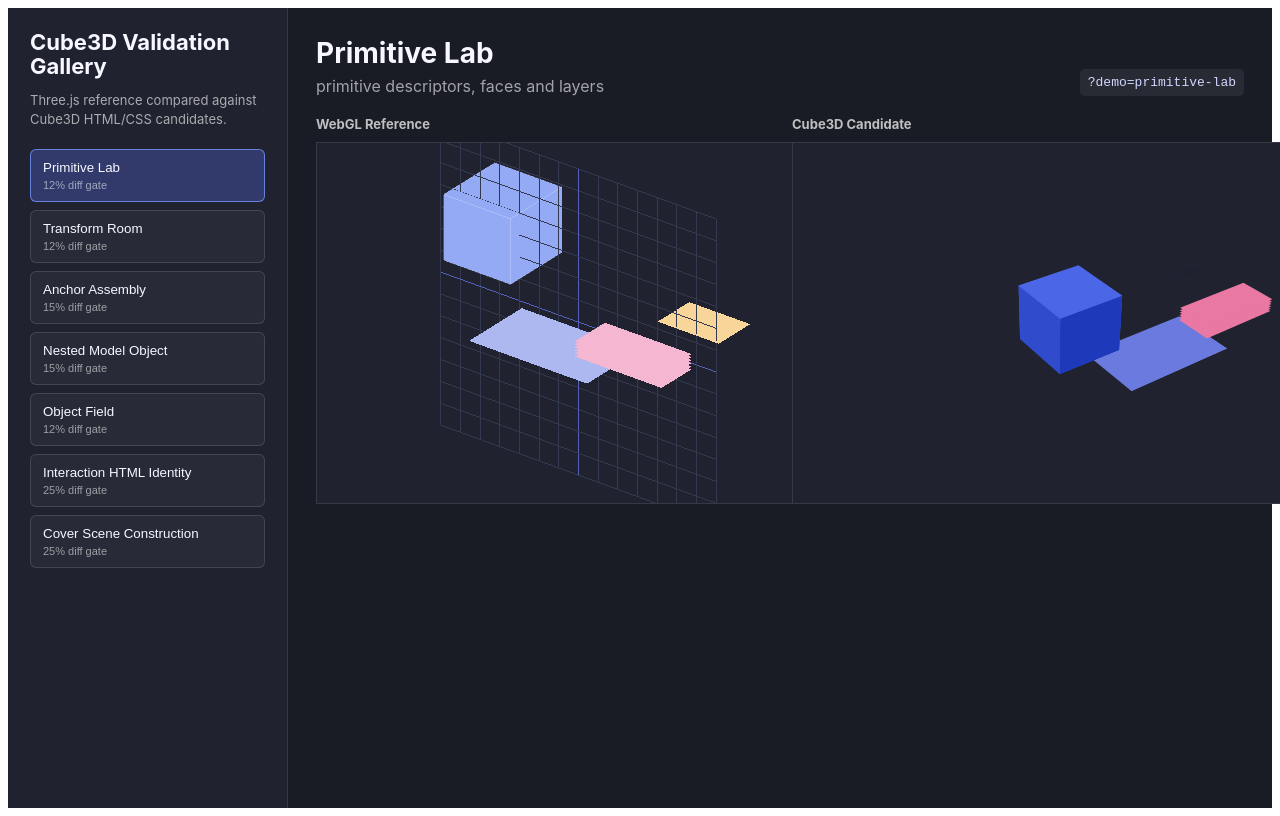
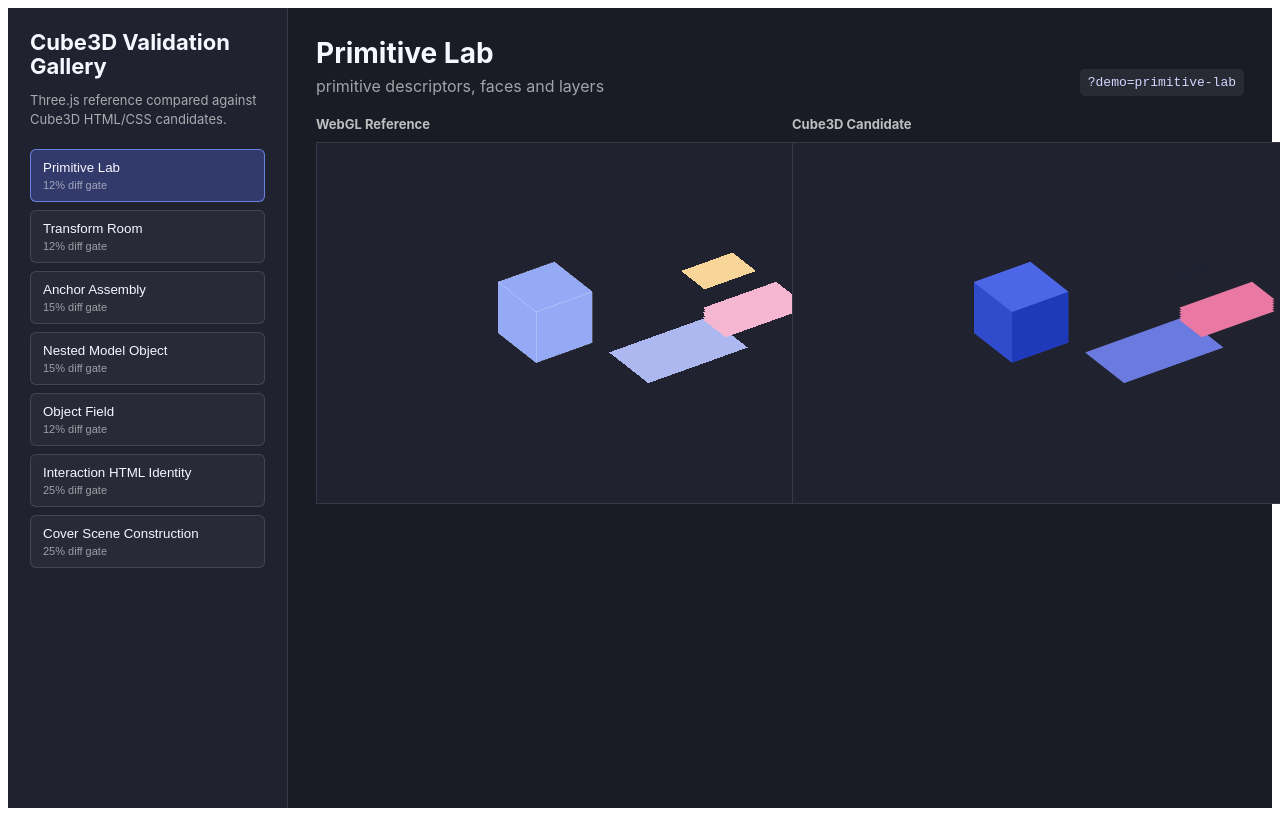
Before and after one commit to shezw/cube3d-react, a React (Vite) app in the folder packages/react-example/: page / in a window 1280 px wide. Shown: the top 816 px of the page. Built offline with nearby package versions, Linux system fonts and the light colour scheme.

Commit message:
Fix WebGL reference projection validation
- Replace full-panel diff gate with per-object projected bounds checks

- Normalize primitive face descriptors and React face placement around descriptor centers

- Align Three.js reference camera with CSS Y-down projection

```diff
--- a/packages/core/src/index.ts
+++ b/packages/core/src/index.ts
@@ -552,7 +552,7 @@ export function getPrimitiveFaces(primitive: Primitive): FaceDescriptor[] {
     return [{
       direction: 'front',
       size: primitive.size,
-      transform: normalizeTransform(),
+      transform: normalizeTransform({ position: { x: primitive.size.x / 2, y: primitive.size.y / 2, z: 0 } }),
       material: primitive.material,
       shade: 0,
     }];
@@ -560,7 +560,13 @@ export function getPrimitiveFaces(primitive: Primitive): FaceDescriptor[] {
   return Array.from({ length: Math.max(1, primitive.layers) }, (_, index) => ({
     direction: 'front' as const,
     size: primitive.size,
-    transform: normalizeTransform({ position: { z: primitive.layers <= 1 ? 0 : (primitive.depth / (primitive.layers - 1)) * index } }),
+    transform: normalizeTransform({
+      position: {
+        x: primitive.size.x / 2,
+        y: primitive.size.y / 2,
+        z: primitive.layers <= 1 ? 0 : (primitive.depth / (primitive.layers - 1)) * index,
+      },
+    }),
     material: primitive.material,
     shade: 0,
   }));
--- a/packages/react-example/src/demos/CubeCandidate.tsx
+++ b/packages/react-example/src/demos/CubeCandidate.tsx
@@ -25,7 +25,7 @@ export function CubeCandidate({ spec }: { spec: DemoSpec }) {
       data-design-node-count={designNodeCount}
       style={candidateShellStyle}
     >
-      <Scene3D perspective={780} origin="50% 45%" style={{ width: stageSize.width, height: stageSize.height }}>
+      <Scene3D perspective={100000} origin="50% 50%" style={{ width: stageSize.width, height: stageSize.height }}>
         <Space3D position={{ x: 178, y: 86, z: 0 }} rotation={{ x: 58, z: -34 }} size={{ x: 300, y: 230, z: 180 }}>
           <CandidateContent spec={spec} model={model} />
         </Space3D>
--- a/packages/react-example/src/demos/ThreeReference.tsx
+++ b/packages/react-example/src/demos/ThreeReference.tsx
@@ -9,7 +9,7 @@
 
 import React, { useEffect, useRef } from 'react';
 import * as THREE from 'three';
-import { getPrimitiveFaces, type FaceDescriptor, type Material, type Primitive, type SceneNode } from '@cube3d/core';
+import { getPrimitiveBounds, getPrimitiveFaces, type FaceDescriptor, type Material, type Primitive, type SceneNode } from '@cube3d/core';
 import { createSceneFromSpec } from './sceneFactory';
 import { stageSize, type DemoSpec } from './registry';
 
@@ -28,31 +28,38 @@ export function ThreeReference({ spec }: { spec: DemoSpec }) {
     host.replaceChildren(renderer.domElement);
 
     const scene = new THREE.Scene();
-    const camera = new THREE.OrthographicCamera(-210, 210, 145, -145, 1, 1000);
-    camera.position.set(260, 230, 340);
+    const camera = new THREE.OrthographicCamera(0, stageSize.width, 0, stageSize.height, -2000, 2000);
+    camera.position.set(0, 0, 1000);
     camera.lookAt(0, 0, 0);
 
-    addGrid(scene);
+    const root = createSceneFromSpec(spec);
+    const rootPivot = new THREE.Group();
+    rootPivot.matrixAutoUpdate = false;
+    rootPivot.matrix.copy(cssMatrix(
+      { position: { x: 178, y: 86, z: 0 }, rotation: { x: 58, y: 0, z: -34 }, scale: { x: 1, y: 1, z: 1 } },
+      { x: 150, y: 115, z: 0 },
+    ));
+    scene.add(rootPivot);
 
-    const root = createSceneFromSpec(spec);
-    const rootGroup = new THREE.Group();
-    rootGroup.position.set(-150, 0, -100);
-    scene.add(rootGroup);
-    addSceneNode(rootGroup, root);
+    addSceneNode(rootPivot, root);
 
     renderer.render(scene, camera);
+    rootPivot.updateMatrixWorld(true);
+    host.dataset.referenceBounds = JSON.stringify(collectReferenceBounds(rootPivot, camera, renderer.domElement));
     return () => renderer.dispose();
   }, [spec]);
 
   return <div ref={hostRef} data-reference-canvas data-design-spec={spec.id} style={panelStyle} />;
 }
 
-function addSceneNode(parent: THREE.Object3D, node: SceneNode) {
+function addSceneNode(parent: THREE.Object3D, node: SceneNode, parentPath?: string) {
+  const path = parentPath ? `${parentPath}/${node.id}` : node.id;
   const group = new THREE.Group();
   group.name = node.id;
-  group.position.set(node.transform.position.x, node.transform.position.z, node.transform.position.y);
-  group.rotation.set(degrees(node.transform.rotation.x), degrees(node.transform.rotation.z), degrees(node.transform.rotation.y));
-  group.scale.set(node.transform.scale.x, node.transform.scale.y, node.transform.scale.z);
+  group.userData.cube3dPath = path;
+  group.userData.cube3dPrimitive = node.primitive;
+  group.matrixAutoUpdate = false;
+  group.matrix.copy(cssMatrix(node.transform, primitiveOrigin(node)));
   parent.add(group);
 
   if (node.primitive) {
@@ -60,18 +67,66 @@ function addSceneNode(parent: THREE.Object3D, node: SceneNode) {
   }
 
   for (const child of node.children ?? []) {
-    addSceneNode(group, child);
+    addSceneNode(group, child, path);
   }
 
   addAnchorMarkers(group, node);
 }
 
+function collectReferenceBounds(root: THREE.Object3D, camera: THREE.Camera, canvas: HTMLCanvasElement) {
+  const bounds: Record<string, { x: number; y: number; width: number; height: number; area: number; centerX: number; centerY: number }> = {};
+  root.traverse((object) => {
+    const path = object.userData.cube3dPath as string | undefined;
+    const primitive = object.userData.cube3dPrimitive as Primitive | undefined;
+    if (!path || !primitive) return;
+
+    const projected = projectPrimitiveBounds(object, primitive, camera, canvas);
+    bounds[path] = projected;
+  });
+  return bounds;
+}
+
+function projectPrimitiveBounds(object: THREE.Object3D, primitive: Primitive, camera: THREE.Camera, canvas: HTMLCanvasElement) {
+  const bounds = getPrimitiveBounds(primitive);
+  const corners = [
+    [bounds.min.x, bounds.min.y, bounds.min.z],
+    [bounds.max.x, bounds.min.y, bounds.min.z],
+    [bounds.min.x, bounds.max.y, bounds.min.z],
+    [bounds.max.x, bounds.max.y, bounds.min.z],
+    [bounds.min.x, bounds.min.y, bounds.max.z],
+    [bounds.max.x, bounds.min.y, bounds.max.z],
+    [bounds.min.x, bounds.max.y, bounds.max.z],
+    [bounds.max.x, bounds.max.y, bounds.max.z],
+  ].map(([x, y, z]) => {
+    const point = new THREE.Vector3(x, y, z).applyMatrix4(object.matrixWorld).project(camera);
+    return {
+      x: ((point.x + 1) / 2) * canvas.width,
+      y: ((-point.y + 1) / 2) * canvas.height,
+    };
+  });
+  const minX = Math.min(...corners.map((point) => point.x));
+  const maxX = Math.max(...corners.map((point) => point.x));
+  const minY = Math.min(...corners.map((point) => point.y));
+  const maxY = Math.max(...corners.map((point) => point.y));
+  const width = Math.max(0, maxX - minX);
+  const height = Math.max(0, maxY - minY);
+  return {
+    x: minX,
+    y: minY,
+    width,
+    height,
+    area: width * height,
+    centerX: minX + width / 2,
+    centerY: minY + height / 2,
+  };
+}
+
 function addPrimitive(group: THREE.Group, primitive: Primitive) {
   if (primitive.kind === 'box') {
-    const geometry = new THREE.BoxGeometry(primitive.size.x, primitive.size.z, primitive.size.y);
+    const geometry = new THREE.BoxGeometry(primitive.size.x, primitive.size.y, primitive.size.z);
     const material = materialFor(primitive.material);
     const mesh = new THREE.Mesh(geometry, material);
-    mesh.position.set(primitive.size.x / 2, primitive.size.z / 2, primitive.size.y / 2);
+    mesh.position.set(primitive.size.x / 2, primitive.size.y / 2, primitive.size.z / 2);
     group.add(mesh);
     addEdges(mesh, geometry);
     return;
@@ -92,25 +147,36 @@ function addPlaneFace(group: THREE.Group, primitive: Primitive, face: FaceDescri
   const geometry = new THREE.PlaneGeometry(face.size.x, face.size.y);
   const material = materialFor(face.material);
   const mesh = new THREE.Mesh(geometry, material);
-  mesh.position.set(face.size.x / 2 + face.transform.position.x, face.transform.position.z, face.size.y / 2 + face.transform.position.y);
-  mesh.rotation.set(-Math.PI / 2 + degrees(face.transform.rotation.x), degrees(face.transform.rotation.z), degrees(face.transform.rotation.y));
-  if (primitive.kind === 'extrude') {
-    mesh.position.set(face.size.x / 2, face.transform.position.z, face.size.y / 2);
+  mesh.position.set(face.transform.position.x, face.transform.position.y, face.transform.position.z);
+  mesh.rotation.set(degrees(face.transform.rotation.x), degrees(face.transform.rotation.y), degrees(face.transform.rotation.z));
+  mesh.userData.primitiveKind = primitive.kind;
+  group.add(mesh);
+}
+
+function cssMatrix(transform: SceneNode['transform'], origin: { x: number; y: number; z: number }) {
+  const matrix = new THREE.Matrix4();
+  const toOrigin = new THREE.Matrix4().makeTranslation(origin.x, origin.y, origin.z);
+  const fromOrigin = new THREE.Matrix4().makeTranslation(-origin.x, -origin.y, -origin.z);
+  const translate = new THREE.Matrix4().makeTranslation(transform.position.x, transform.position.y, transform.position.z);
+  const rotateX = new THREE.Matrix4().makeRotationX(degrees(transform.rotation.x));
+  const rotateY = new THREE.Matrix4().makeRotationY(degrees(transform.rotation.y));
+  const rotateZ = new THREE.Matrix4().makeRotationZ(degrees(transform.rotation.z));
+  const scale = new THREE.Matrix4().makeScale(transform.scale.x, transform.scale.y, transform.scale.z);
+  return matrix.multiply(toOrigin).multiply(translate).multiply(rotateX).multiply(rotateY).multiply(rotateZ).multiply(scale).multiply(fromOrigin);
+}
+
+function primitiveOrigin(node: SceneNode) {
+  if (!node.primitive) return { x: 0, y: 0, z: 0 };
+  if (node.primitive.kind === 'box') {
+    return { x: node.primitive.size.x / 2, y: node.primitive.size.y / 2, z: 0 };
   }
-  group.add(mesh);
+  return { x: node.primitive.size.x / 2, y: node.primitive.size.y / 2, z: 0 };
 }
 
 function addEdges(mesh: THREE.Mesh, geometry: THREE.BufferGeometry) {
   const edges = new THREE.EdgesGeometry(geometry);
   const lines = new THREE.LineSegments(edges, new THREE.LineBasicMaterial({ color: 0xffffff, transparent: true, opacity: 0.22 }));
   mesh.add(lines);
-}
-
-function addGrid(scene: THREE.Scene) {
-  const grid = new THREE.GridHelper(280, 14, 0x5360b8, 0x33394f);
-  grid.rotation.x = Math.PI / 2;
-  grid.position.z = -2;
-  scene.add(grid);
 }
 
 function addAnchorMarkers(group: THREE.Group, node: SceneNode) {
@@ -120,7 +186,7 @@ function addAnchorMarkers(group: THREE.Group, node: SceneNode) {
   const material = new THREE.MeshBasicMaterial({ color: 0x6af08b });
   for (const anchor of anchors) {
     const marker = new THREE.Mesh(new THREE.SphereGeometry(2.5, 8, 8), material);
-    marker.position.set(anchor.position.x, anchor.position.z, anchor.position.y);
+    marker.position.set(anchor.position.x, anchor.position.y, anchor.position.z);
     group.add(marker);
   }
 }
--- a/packages/react/src/index.tsx
+++ b/packages/react/src/index.tsx
@@ -454,8 +454,8 @@ function renderPrimitiveFaces(
         className={faceClassName}
         style={{
           position: 'absolute',
-          left: isExtrude ? 0 : '50%',
-          top: isExtrude ? 0 : '50%',
+          left: 0,
+          top: 0,
           width: face.size.x === 0 ? undefined : `${face.size.x}px`,
           height: face.size.y === 0 ? undefined : `${face.size.y}px`,
           boxSizing: 'border-box',
@@ -466,7 +466,7 @@ function renderPrimitiveFaces(
           backgroundSize: 'cover',
           transformStyle: 'preserve-3d',
           backfaceVisibility: 'visible',
-          transform: `${isExtrude ? '' : 'translate(-50%, -50%) '}${transformToCss(face.transform)}`,
+          transform: `translate(-50%, -50%) ${transformToCss(face.transform)}`,
           ...(typeof faceStyle === 'function' ? faceStyle(face, index) : faceStyle),
         }}
       >
```
Also changed, not shown: 3 other files (tests, documents, lock files or other folders).
